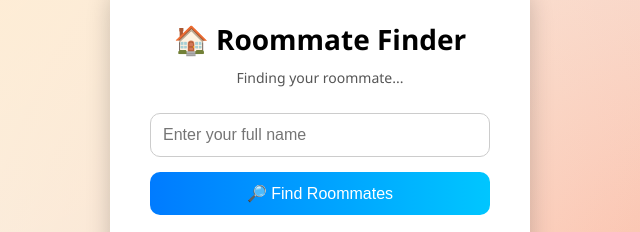
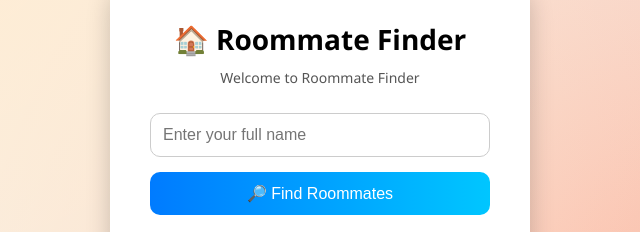
Before and after one commit to AdityaBanasri23/cssprototype, a website: page index.html in a window 1280 px wide. Shown: the part 246-478 px from the top of the page, 320-960 px from the left. Drawn offline with Linux system fonts and the light colour scheme.

Commit message:
Update index.html

```diff
--- a/index.html
+++ b/index.html
@@ -10,7 +10,7 @@
 
     <div class="container">
         <h2 class="header">🏠 Roommate Finder</h2>
-        <p class="typing-text" id="typingText">Finding your roommate...</p>
+        <p class="typing-text" id="typingText">Welcome to Roommate Finder</p>
 
         <form id="roommateForm">
             <input type="text" name="name" placeholder="Enter your full name" required>
@@ -59,7 +59,7 @@
         });
 
         // Typing animation
-        const text = "Finding your roommate...";
+        const text = "Welcome to Roommate Finder";
         let i = 0;
         function typeWriter() {
             if (i < text.length) {
```
